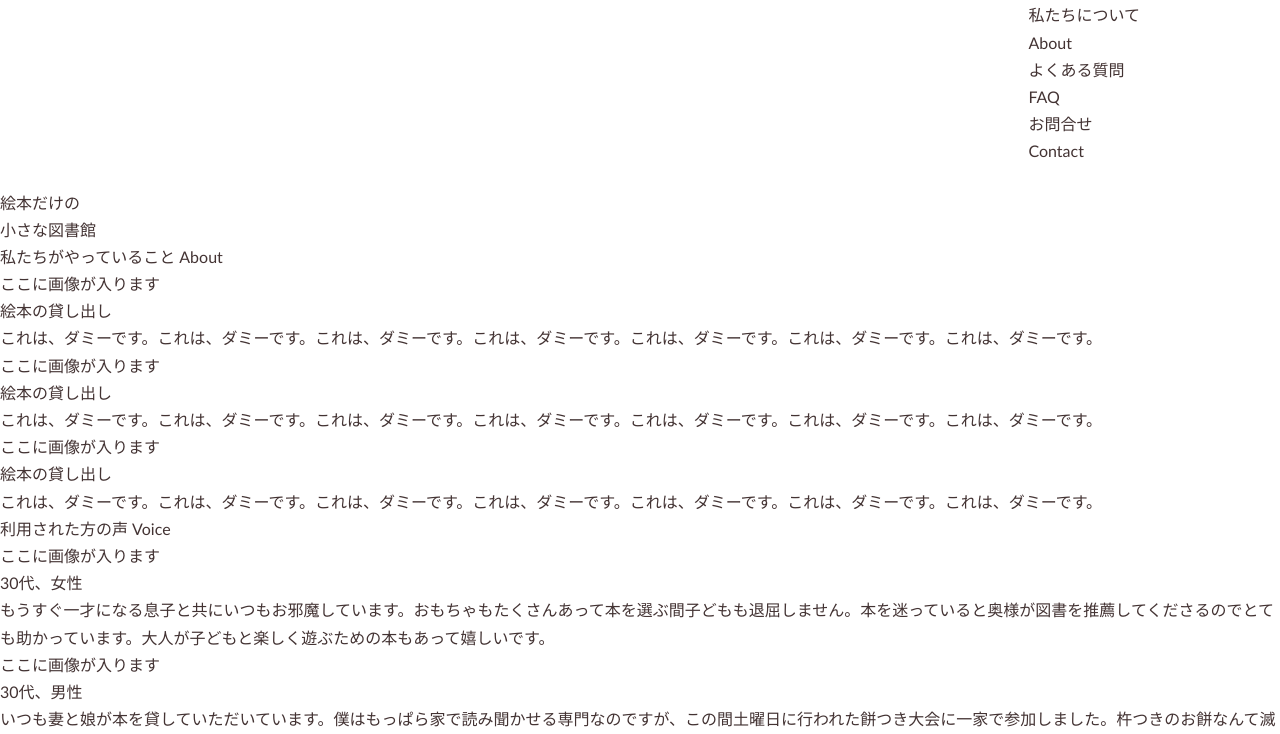
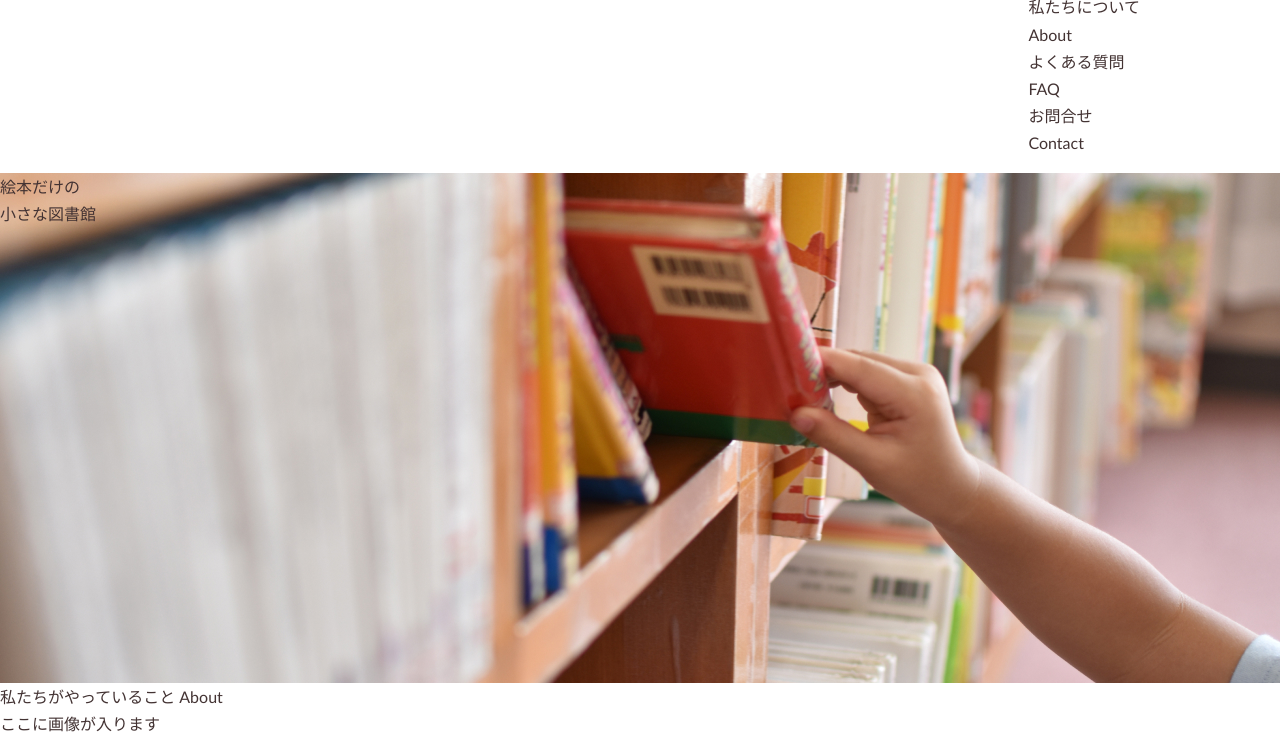
Before and after one commit to sazumy/kotori_bunko, a plain HTML site: page index.html in a window 1280 px wide. Shown: the part 77-811 px from the top of the page. Drawn offline with Linux system fonts and the light colour scheme.

Commit message:
とりあえずキービジュアルを配置

```diff
--- a/style/layout/layout.css
+++ b/style/layout/layout.css
@@ -11,7 +11,7 @@
 /* 以下、記載量が増えたら header footerなどのファイルに分ける */
 /* Header */
 .header {
-  padding: var(--space-md);
+  padding: var(--space-sm) var(--space-md);
   width: 100%;
 
   .container {
@@ -37,6 +37,13 @@
   }
 }
 
+.keyvis {
+  background-image: url("../../images/keyvis.jpg");
+  background-position: center;
+  background-size: cover;
+  height: 510px;
+}
+
 /* Footer */
 .footer {
   padding: var(--space-md);
```
Also changed, not shown: index.html (+1 -0 lines), images/keyvis.jpg (added).
